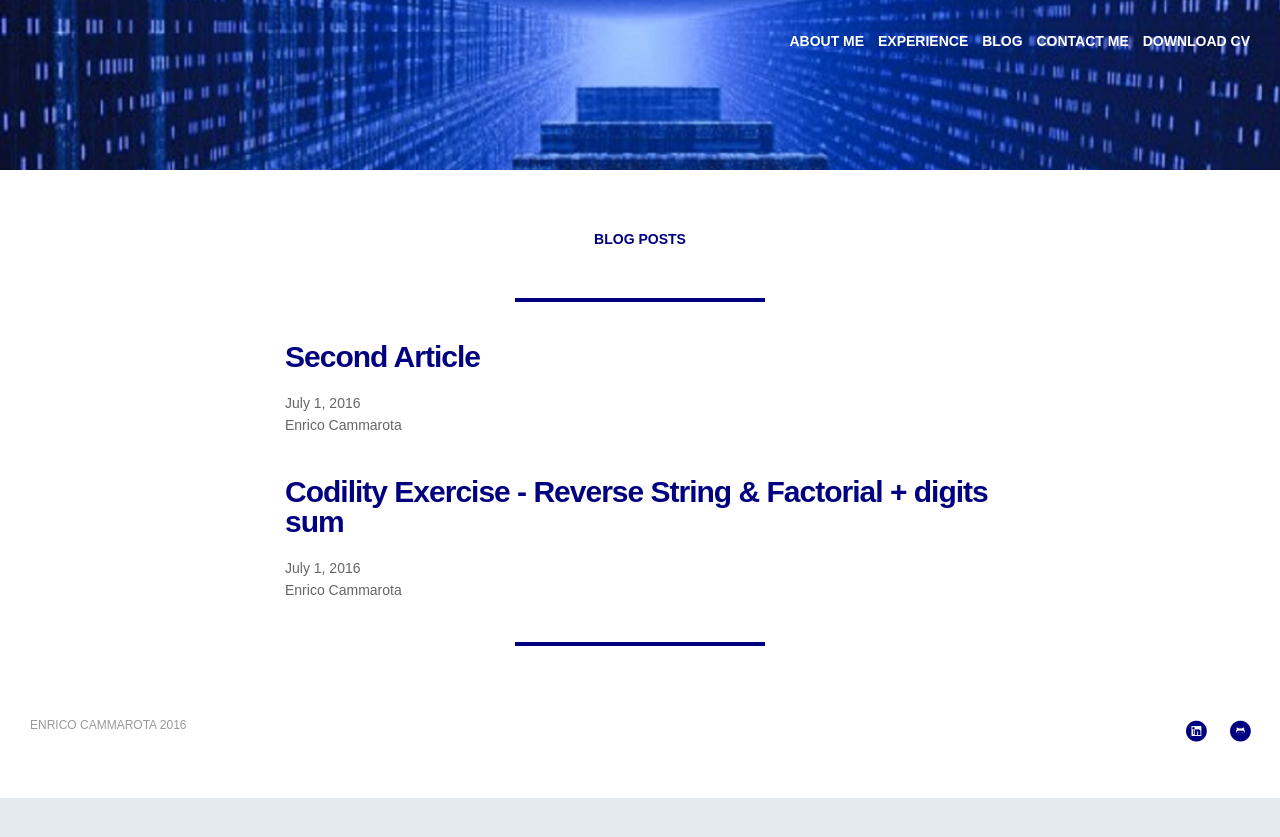
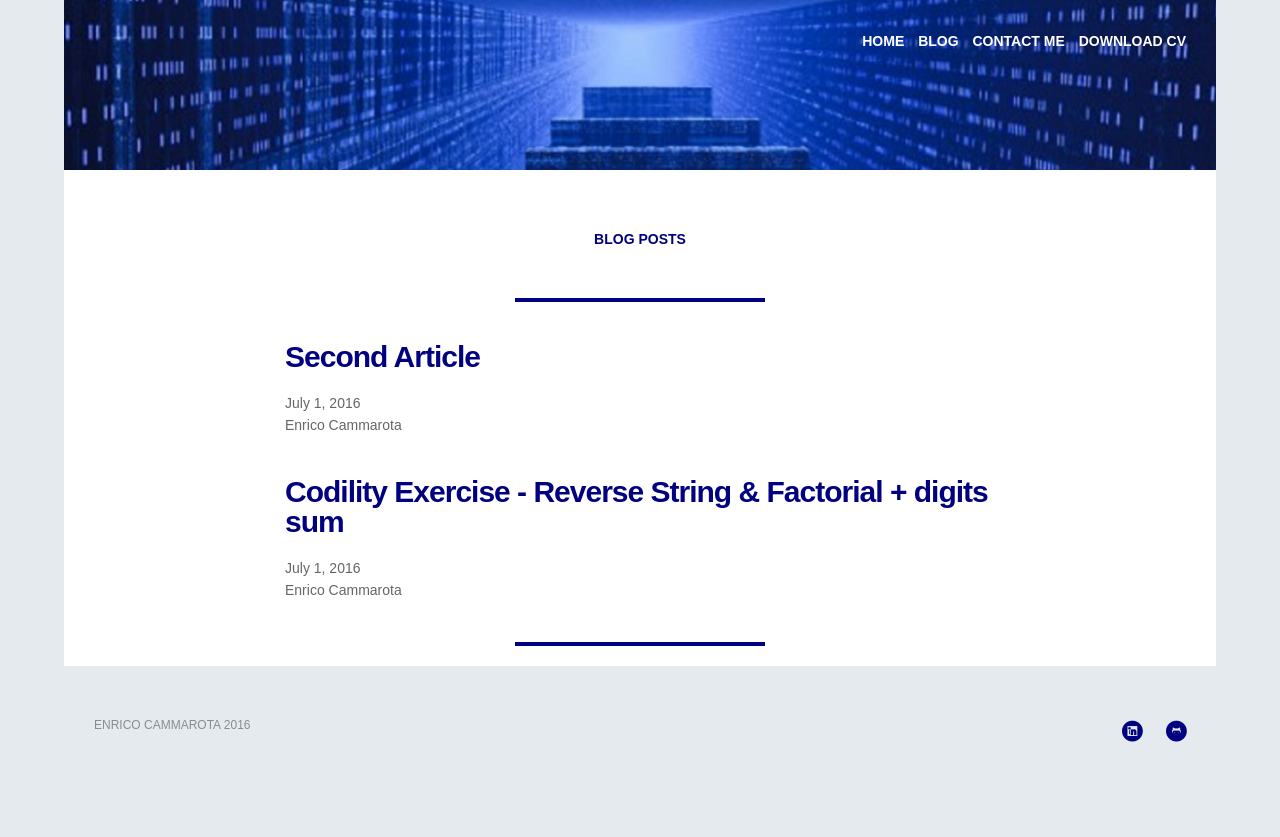
Before and after one commit to enricocammarota/enricocammarota.github.io, a Jekyll site: the page built from posts.md, in a window 1280 px wide. Shown: the top 837 px of the page. Built offline with Jekyll 4.4.1, drawn with Linux system fonts in a browser that asks for light colours; nearby versions of some CDN libraries.

Commit message:
Updated CSS, links and Typos.

```diff
--- a/_includes/about.html
+++ b/_includes/about.html
@@ -42,7 +42,6 @@
 			<li>Update size github image</li>
 			<li>Update history images with companies logo</li>
 			<li>Keep working on multilanguage support following online guides</li>
-			<li>Make the footer a blue background</li>
 			<li>Change Linkedin and Github images into white?</li>
 			<li>Update CSS</li>
 			<li>Investigate and fix CNAME not properly formatted</li>
--- a/_includes/header.html
+++ b/_includes/header.html
@@ -4,7 +4,7 @@
 <header id="home">
 	<nav>
 		<a href="#about-me">About Me</a>
-		<a href="#Experenice">Experience</a>
+		<a href="#Experience">Experience</a>
 		<a href="#Blog">Blog</a>
 		<a href="#Contact">Contact Me</a>
 		<a href="https://enricocammarota.github.io/files/Enrico_Cammarota_CV.docx" target="_blank">Download CV</a>
--- a/_includes/header_small.html
+++ b/_includes/header_small.html
@@ -3,8 +3,7 @@
 
 <header id="h_small">
 	<nav id="nav_small">
-		<a href="/#about-me">About Me</a>
-		<a href="/#Experenice">Experience</a>
+		<a href="/#home">Home</a>
 		<a href="/#Blog">Blog</a>
 		<a href="/#Contact">Contact Me</a>
 		<a href="https://enricocammarota.github.io/files/Enrico_Cammarota_CV.docx" target="_blank">Download CV</a>
--- a/_includes/history.html
+++ b/_includes/history.html
@@ -1,6 +1,6 @@
 <div class="history">
 	<div class="cd-timeline-header">
-		<h2 id="Experenice">Experience</h2>
+		<h2 id="Experience">Experience</h2>
 		<hr class="bar"/>
 	</div>
 	<section id="cd-timeline" class="cd-container">
--- a/assets/css/main.css
+++ b/assets/css/main.css
@@ -578,7 +578,10 @@ body {
   font-family: 'Open Sans' sans-serif;
   color: #666;
   -webkit-font-smoothing: antialiased;
-  -webkit-text-size-adjust: 100%; }
+  -webkit-text-size-adjust: 100%;
+  width: 90%;
+  margin:0 auto;
+}
 
 h2 {
   color: #000080;
@@ -705,7 +708,9 @@ header {
 
 footer {
   /*background: url(../img/galway3.jpg) center center;*/
-  background-size: cover; }
+  background-size: cover;
+  background: #e5eaee;
+}
   footer .lockup {
     padding: 50px 30px; }
     footer .lockup::after {
```
